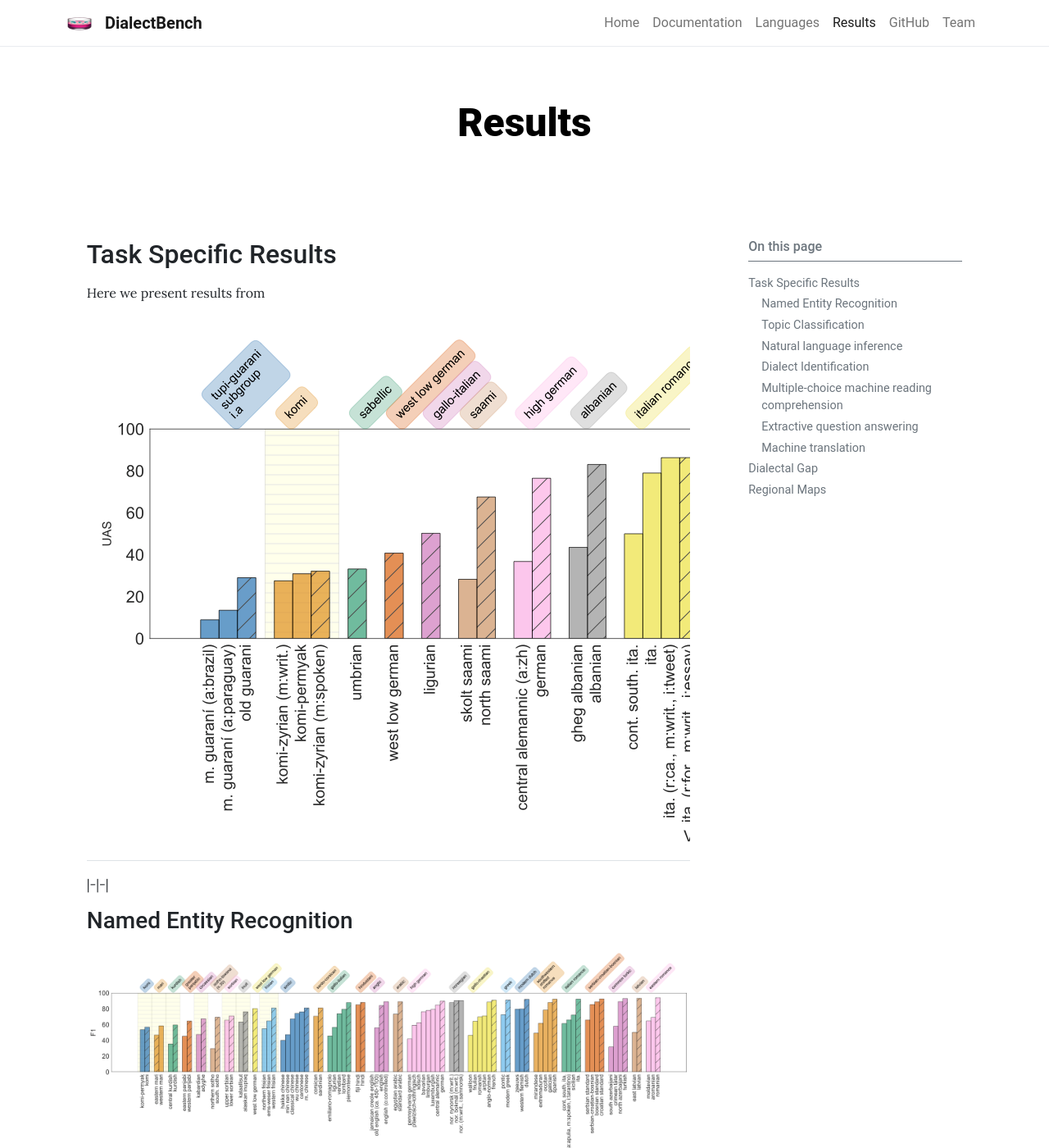
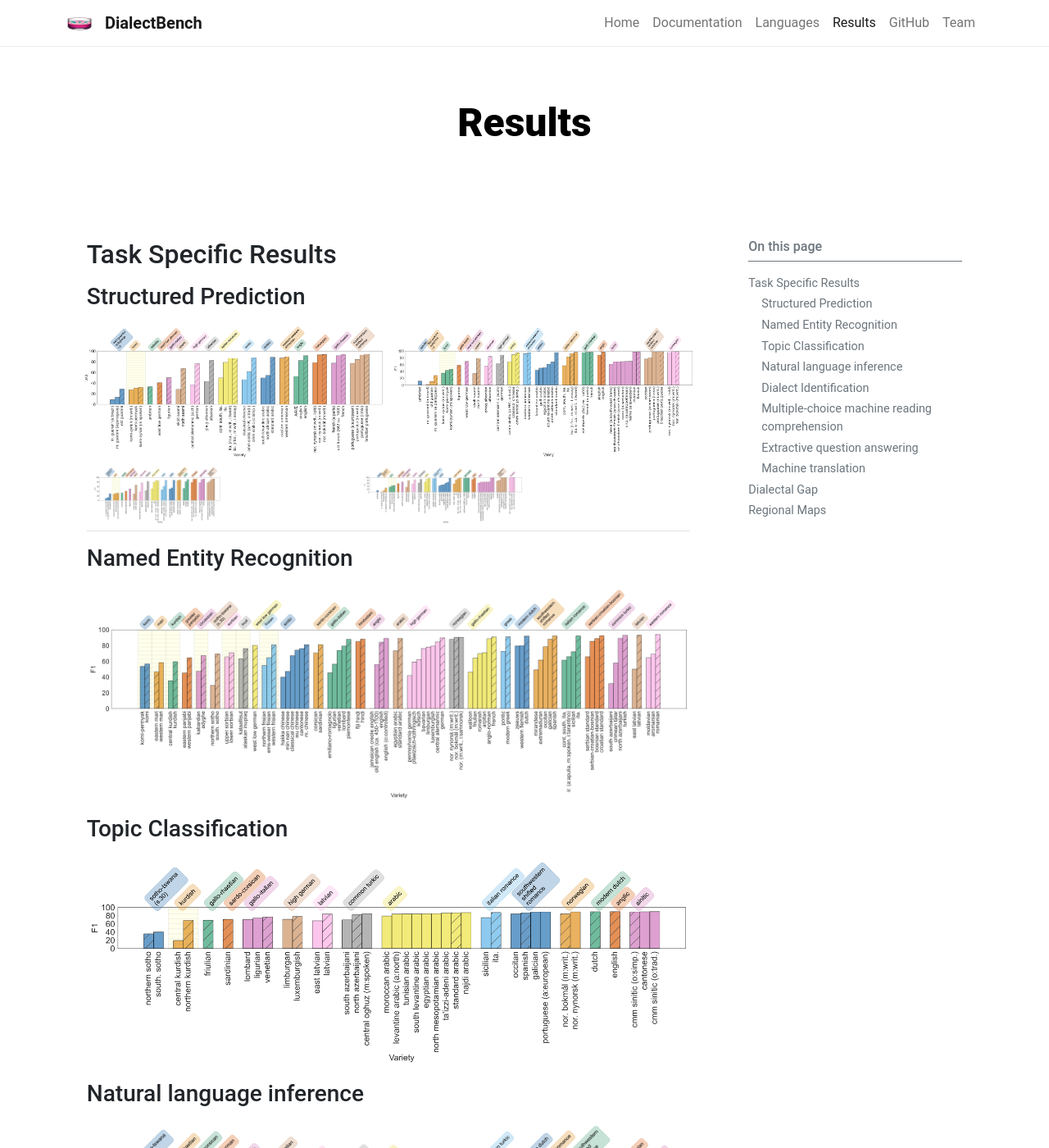
Before and after one commit to ffaisal93/DialectBench.io, a Jekyll site: the page built from pages/results.md, in a window 1280 px wide and 1400 px high. Shown: the whole window at 82% size. Built offline with Jekyll 4.4.1, drawn with Linux system fonts in a browser that asks for light colours.

Commit message:
updated results file

```diff
--- a/pages/results.md
+++ b/pages/results.md
@@ -5,12 +5,18 @@ toc: true
 ---
 
 ## Task Specific Results
-Here we present results from
+### Structured Prediction
 
 
-|![alt text](../assets/theme/images/dep.png) |![alt text](../assets/theme/images/pos.png)|
+<div style="display: flex; justify-content: center;">
+    <img src="../assets/theme/images/dep.png" style="width: 50%; height: auto; margin-right: 10px;">
+    <img src="../assets/theme/images/pos.png" style="width: 50%; height: auto;">
+</div>
 
-|-|-|
+
+|![alt text](../assets/theme/images/dep.png){: width="50%"} |![alt text](../assets/theme/images/pos.png){: width="50%"}|
+
+
 
 ### Named Entity Recognition
 ![alt text](../assets/theme/images/ner.png)
```
